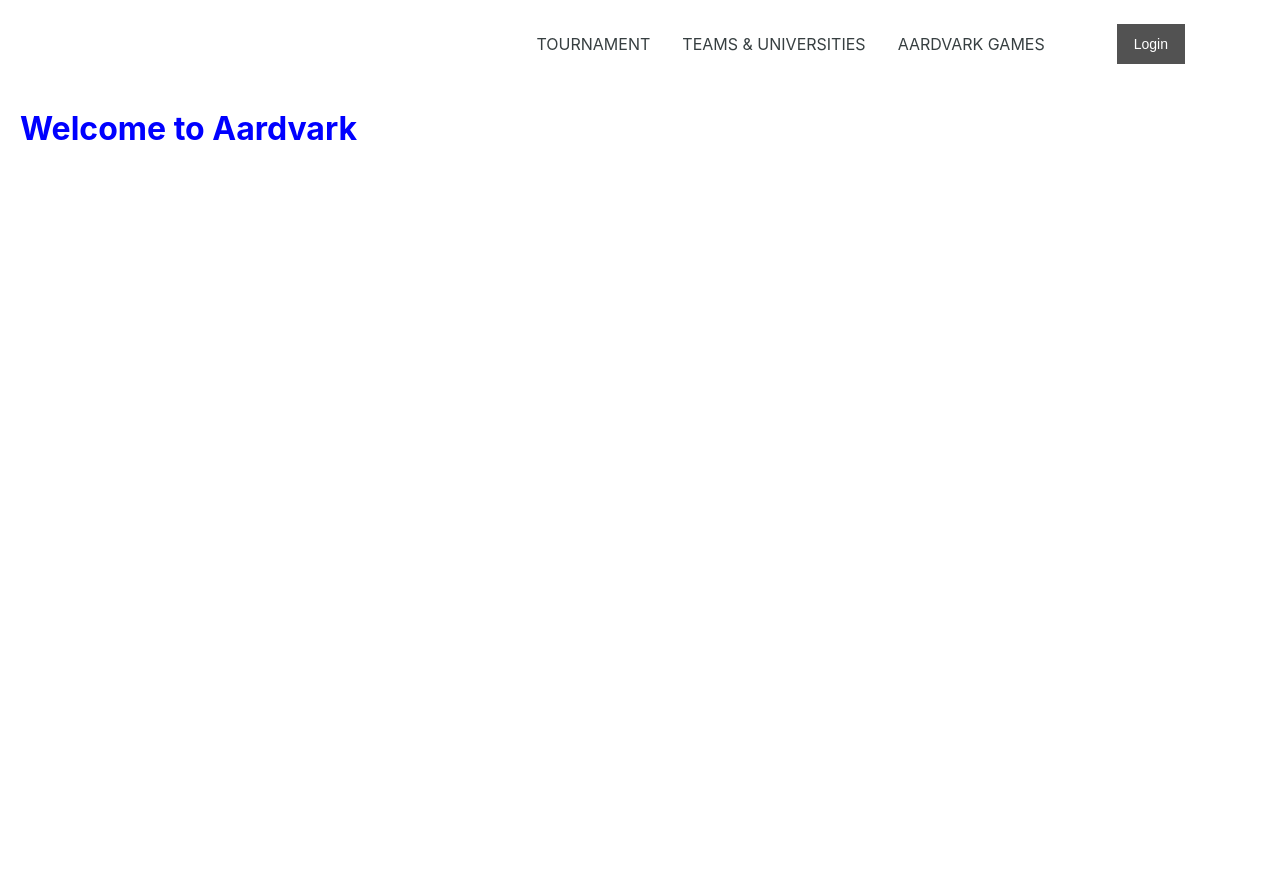
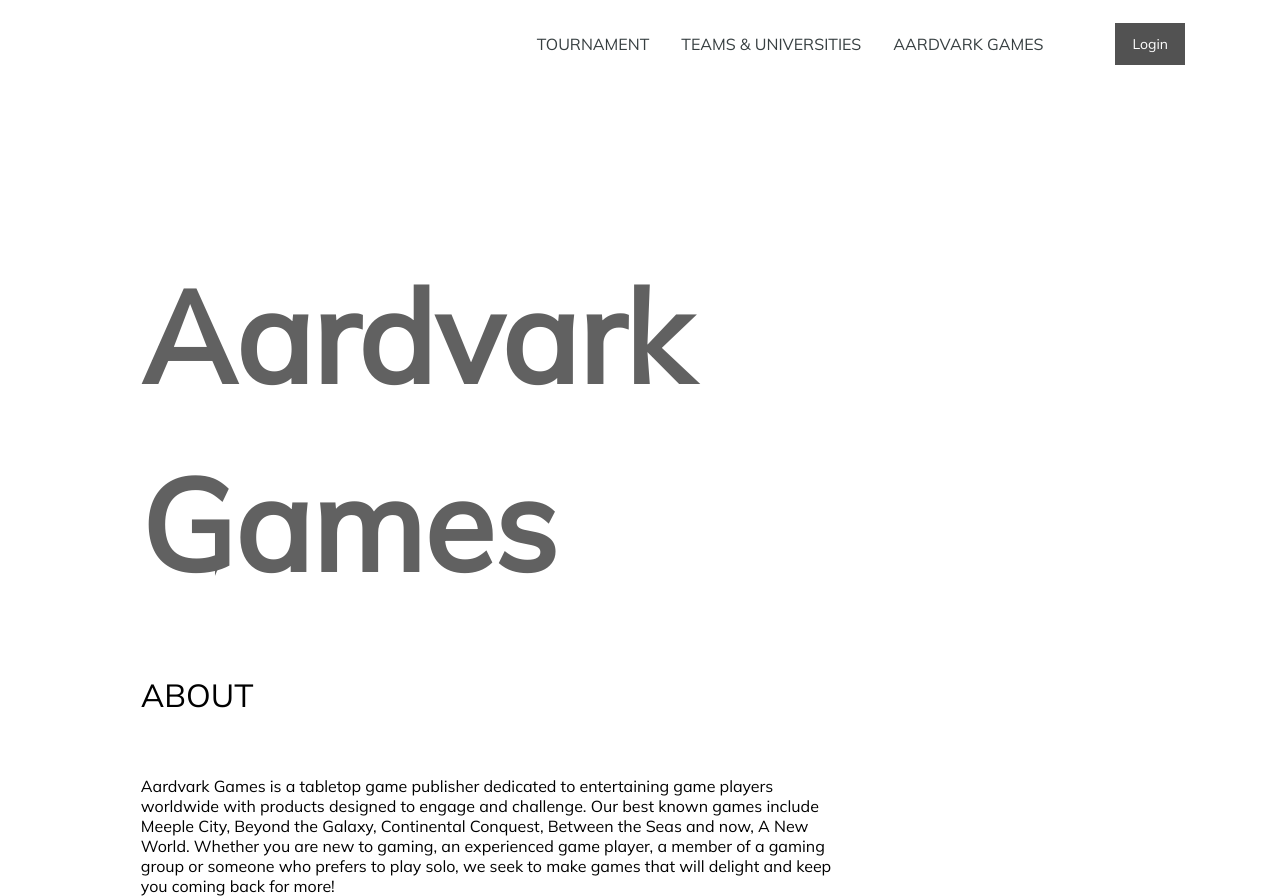
Before and after one commit to ISTE-500-501-TeamWatchHill/frontend, a React (Create React App) app: page /aardvarkgames in a window 1280 px wide. Before the commit the page ends 800 px from the top, so only its background shows below. Built offline with nearby package versions, Linux system fonts and the light colour scheme.

Commit message:
im trying my best pls dont judge

```diff
--- a/src/App.js
+++ b/src/App.js
@@ -17,7 +17,6 @@ const App = () => {
   return (
     <div>
       <Navbar />
-      <div style={{ margin: 20 }}>
       <Routes>
         <Route path="/aardvarkgames" element={<AardvarkGames />} />
         <Route exact path="/boardgame" element={<BoardGame />} />
@@ -26,7 +25,6 @@ const App = () => {
         <Route exact path="/schedule" element={<Schedule />} />
       </Routes>
       </div>
-    </div>
   );
 };
 
--- a/src/components/navbar/navbar.css
+++ b/src/components/navbar/navbar.css
@@ -30,5 +30,5 @@ nav {
   padding-right: 95px;
   display: flex;
   align-items: center;
-  justify-content: end;
+  justify-content: flex-end;
 }
--- a/src/pages/aardvarkgames/aardvarkgames/aardvarkgames.css
+++ b/src/pages/aardvarkgames/aardvarkgames/aardvarkgames.css
@@ -0,0 +1,59 @@
+* {
+    font-family: 'Mulish';
+}
+
+.title-section {
+    margin: 0;
+    padding: 0;
+    background-color: #B4B4B4;
+}
+
+.title {
+    position: absolute;
+    width: 75%;
+    height:8rem;
+    top: 35%;
+    left: 11%;
+
+
+    font-style: normal;
+    font-weight:bold;
+    font-size: 8rem;
+    line-height: 147.69%;
+    /* or 189px */
+
+    display: flex;
+    align-items: center;
+
+    color: #616161;
+}
+
+.about {
+    position: absolute;
+    width: 8%;
+    height: 8rem;
+    top: 75%;
+    left: 11%;
+
+    font-style: normal;
+    font-weight: lighter;
+    font-size: 2rem;
+    line-height: 147.69%;
+    /* or 53px */
+
+    display: flex;
+    align-items: center;
+    text-transform: uppercase;
+
+    color: #000000;
+}
+
+.info {
+    display: flex;
+    flex-direction: column;
+    align-items: flex-start;
+    position: absolute;
+    width: 55%;
+    top: 95%;
+    left: 11%;
+}
--- a/src/pages/aardvarkgames/aardvarkgames/aardvarkgames.js
+++ b/src/pages/aardvarkgames/aardvarkgames/aardvarkgames.js
@@ -1,10 +1,17 @@
 import React from 'react';
+import './aardvarkgames.css';
+import "@fontsource/mulish";
 const AardvarkGames = () => {
 
 return (
       <>
-        <h1 style={{color:"blue"}}>
-            Welcome to Aardvark</h1>
+        <div className='title-section'>
+          <h1 className="title">Aardvark Games</h1>
+
+          <h3 className='about'>ABOUT</h3>
+          <p className='info'>Aardvark Games is a tabletop game publisher dedicated to entertaining game players worldwide with products designed to engage and challenge. Our best known games include Meeple City, Beyond the Galaxy, Continental Conquest, Between the Seas and now, A New World.
+          Whether you are new to gaming, an experienced game player, a member of a gaming group or someone who prefers to play solo, we seek to make games that will delight and keep you coming back for more!</p>
+        </div>
       </>
   )
 };
```
